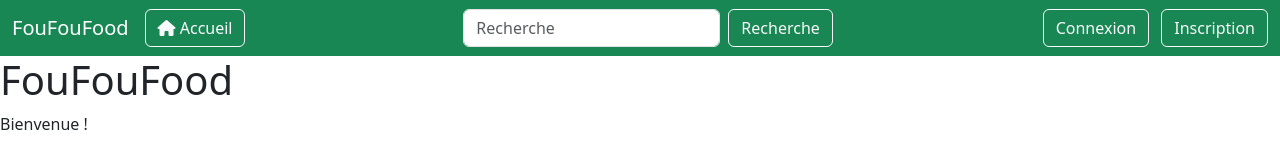
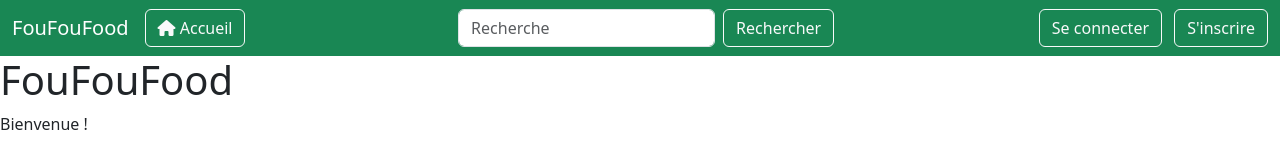
Before and after one commit to doriangilbert/FouFouFood, a plain HTML site: page foufoufood_client_ajax/index.html in a window 1280 px wide. Drawn offline with nearby package versions, Linux system fonts and the light colour scheme.

Commit message:
Modification des noms des boutons de la page d'accueil

```diff
--- a/foufoufood_client_ajax/index.html
+++ b/foufoufood_client_ajax/index.html
@@ -21,12 +21,12 @@
                 <div class="collapse navbar-collapse justify-content-center">
                     <form class="d-flex">
                         <input class="form-control me-2" type="search" placeholder="Recherche" aria-label="Recherche">
-                        <button class="btn btn-outline-light" type="submit">Recherche</button>
+                        <button class="btn btn-outline-light" type="submit">Rechercher</button>
                     </form>
                 </div>
                 <div>
-                    <button class="btn btn-outline-light me-2" type="button">Connexion</button>
-                    <button class="btn btn-outline-light" type="button">Inscription</button>
+                    <button class="btn btn-outline-light me-2" type="button">Se connecter</button>
+                    <button class="btn btn-outline-light" type="button">S'inscrire</button>
                 </div>
             </div>
         </nav>
```
